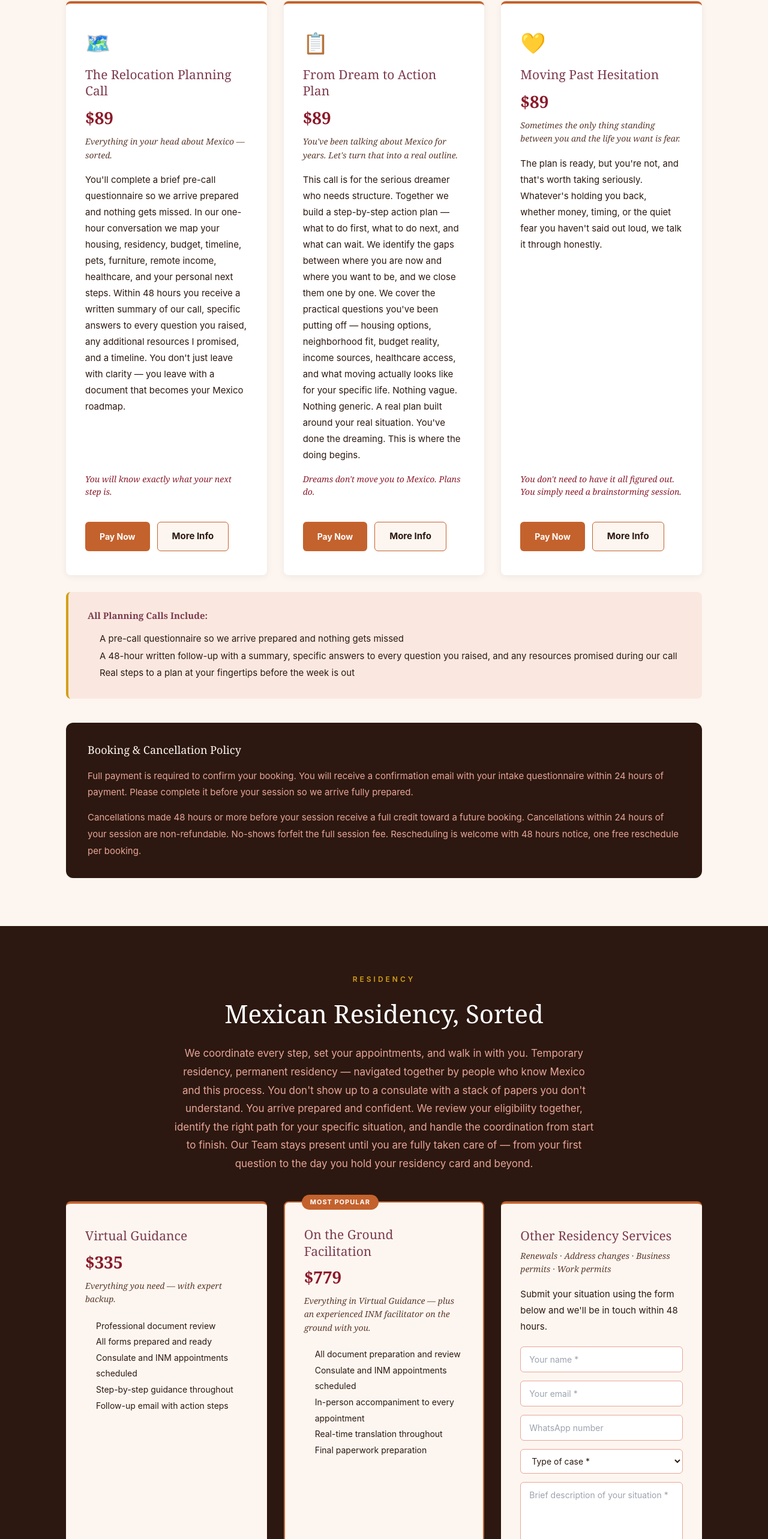
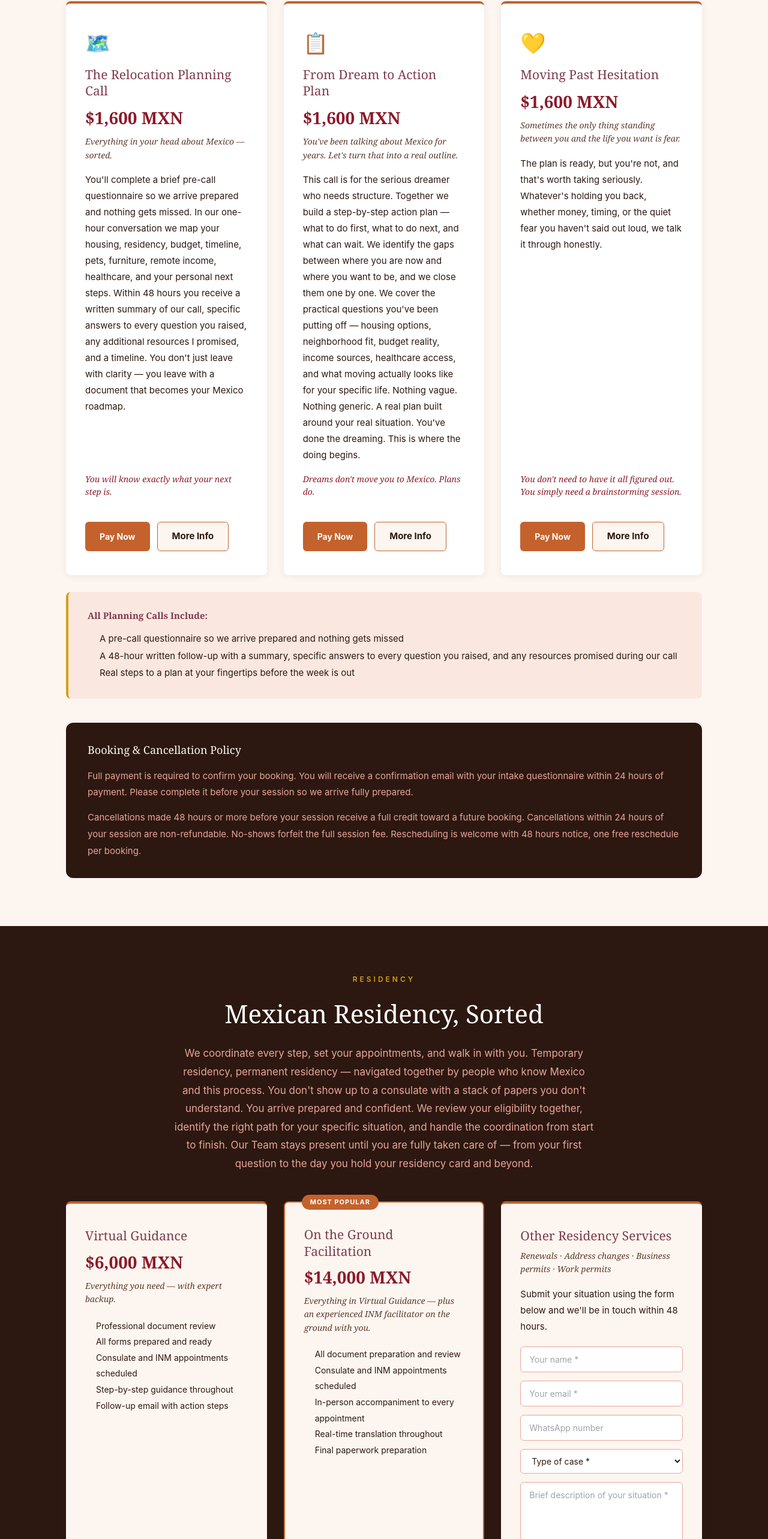
Before and after one commit to IntheknowMX/intheknowmx.com, a Next.js app: page / in a window 1280 px wide. Shown: the part 5940-8506 px from the top of the page at 60% size. Built offline with nearby package versions, Linux system fonts and the light colour scheme.

Commit message:
Convert service prices from USD to MXN
Co-Authored-By: Claude Sonnet 4.6 <noreply@anthropic.com>

```diff
--- a/app/page.tsx
+++ b/app/page.tsx
@@ -479,7 +479,7 @@ export default function Home() {
                 subtitle: 'Everything in your head about Mexico — sorted.',
                 body: "You'll complete a brief pre-call questionnaire so we arrive prepared and nothing gets missed. In our one-hour conversation we map your housing, residency, budget, timeline, pets, furniture, remote income, healthcare, and your personal next steps. Within 48 hours you receive a written summary of our call, specific answers to every question you raised, any additional resources I promised, and a timeline. You don't just leave with clarity — you leave with a document that becomes your Mexico roadmap.",
                 closing: 'You will know exactly what your next step is.',
-                priceTag: '$89',
+                priceTag: '$1,600 MXN',
               },
               {
                 emoji: '📋',
@@ -487,7 +487,7 @@ export default function Home() {
                 subtitle: "You've been talking about Mexico for years. Let's turn that into a real outline.",
                 body: "This call is for the serious dreamer who needs structure. Together we build a step-by-step action plan — what to do first, what to do next, and what can wait. We identify the gaps between where you are now and where you want to be, and we close them one by one. We cover the practical questions you've been putting off — housing options, neighborhood fit, budget reality, income sources, healthcare access, and what moving actually looks like for your specific life. Nothing vague. Nothing generic. A real plan built around your real situation. You've done the dreaming. This is where the doing begins.",
                 closing: "Dreams don't move you to Mexico. Plans do.",
-                priceTag: '$89',
+                priceTag: '$1,600 MXN',
               },
               {
                 emoji: '💛',
@@ -495,7 +495,7 @@ export default function Home() {
                 subtitle: 'Sometimes the only thing standing between you and the life you want is fear.',
                 body: "The plan is ready, but you're not, and that's worth taking seriously. Whatever's holding you back, whether money, timing, or the quiet fear you haven't said out loud, we talk it through honestly.",
                 closing: "You don't need to have it all figured out. You simply need a brainstorming session.",
-                priceTag: '$89',
+                priceTag: '$1,600 MXN',
               },
             ].map((card) => (
               <div key={card.title} style={{ backgroundColor: 'white', padding: '40px 32px', borderRadius: '8px', borderTop: '4px solid #C4622D', display: 'flex', flexDirection: 'column', boxShadow: '0 2px 12px rgba(44,24,16,0.07)' }}>
@@ -548,7 +548,7 @@ export default function Home() {
             {/* Card 1 — Virtual Guidance */}
             <div style={{ backgroundColor: '#FDF6F0', padding: '40px 32px', borderRadius: '8px', borderTop: '4px solid #C4622D', display: 'flex', flexDirection: 'column' }}>
               <h3 style={{ fontSize: '21px', marginBottom: '8px', color: '#7D3B4E', fontFamily: "var(--font-playfair, 'Playfair Display', Georgia, serif)", lineHeight: '1.3' }}>Virtual Guidance</h3>
-              <p style={{ fontSize: '28px', fontWeight: '700', color: '#8B1A2A', marginBottom: '8px', fontFamily: "var(--font-playfair, 'Playfair Display', Georgia, serif)" }}>$335</p>
+              <p style={{ fontSize: '28px', fontWeight: '700', color: '#8B1A2A', marginBottom: '8px', fontFamily: "var(--font-playfair, 'Playfair Display', Georgia, serif)" }}>$6,000 MXN</p>
               <p style={{ fontSize: '14px', fontStyle: 'italic', color: '#5C3A2E', marginBottom: '20px', fontFamily: "var(--font-playfair, 'Playfair Display', Georgia, serif)", lineHeight: '1.6' }}>Everything you need — with expert backup.</p>
               <ul style={{ fontSize: '14px', lineHeight: '1.9', color: '#2C1810', paddingLeft: '18px', marginBottom: '24px', flex: 1 }}>
                 <li>Professional document review</li>
@@ -567,7 +567,7 @@ export default function Home() {
             <div style={{ backgroundColor: '#FDF6F0', padding: '40px 32px', borderRadius: '8px', borderTop: '4px solid #C4622D', border: '2px solid #C4622D', position: 'relative', display: 'flex', flexDirection: 'column' }}>
               <p style={{ position: 'absolute', top: '-13px', left: '28px', fontSize: '11px', backgroundColor: '#C4622D', color: 'white', padding: '4px 14px', borderRadius: '20px', fontWeight: '700', letterSpacing: '1px', margin: 0 }}>MOST POPULAR</p>
               <h3 style={{ fontSize: '21px', marginBottom: '8px', color: '#7D3B4E', fontFamily: "var(--font-playfair, 'Playfair Display', Georgia, serif)", lineHeight: '1.3' }}>On the Ground Facilitation</h3>
-              <p style={{ fontSize: '28px', fontWeight: '700', color: '#8B1A2A', marginBottom: '8px', fontFamily: "var(--font-playfair, 'Playfair Display', Georgia, serif)" }}>$779</p>
+              <p style={{ fontSize: '28px', fontWeight: '700', color: '#8B1A2A', marginBottom: '8px', fontFamily: "var(--font-playfair, 'Playfair Display', Georgia, serif)" }}>$14,000 MXN</p>
               <p style={{ fontSize: '14px', fontStyle: 'italic', color: '#5C3A2E', marginBottom: '20px', fontFamily: "var(--font-playfair, 'Playfair Display', Georgia, serif)", lineHeight: '1.6' }}>Everything in Virtual Guidance — plus an experienced INM facilitator on the ground with you.</p>
               <ul style={{ fontSize: '14px', lineHeight: '1.9', color: '#2C1810', paddingLeft: '18px', marginBottom: '24px', flex: 1 }}>
                 <li>All document preparation and review</li>
@@ -757,13 +757,13 @@ export default function Home() {
                 <div style={{ flex: 1 }}>
                   <h3 style={{ fontSize: '21px', marginBottom: '20px', color: '#7D3B4E', fontFamily: "var(--font-playfair, 'Playfair Display', Georgia, serif)", lineHeight: '1.3' }}>Pricing</h3>
                   <div style={{ fontSize: '18px', fontWeight: '400', color: '#2C1810', marginBottom: '14px', lineHeight: '1.5' }}>
-                    Hourly — <span style={{ fontSize: '19px', fontWeight: '700', color: '#8B1A2A', fontFamily: "var(--font-playfair, 'Playfair Display', Georgia, serif)" }}>$35/hour</span> &nbsp;·&nbsp; No minimum
+                    Hourly — <span style={{ fontSize: '19px', fontWeight: '700', color: '#8B1A2A', fontFamily: "var(--font-playfair, 'Playfair Display', Georgia, serif)" }}>$650 MXN/hour</span> &nbsp;·&nbsp; No minimum
                   </div>
                   <p style={{ fontSize: '13px', fontWeight: '700', color: '#7D3B4E', textTransform: 'uppercase', letterSpacing: '1px', margin: '20px 0 12px' }}>Monthly Retainers:</p>
                   <div style={{ fontSize: '18px', fontWeight: '400', color: '#2C1810', marginBottom: '20px' }}>
-                    <div style={{ marginBottom: '12px', lineHeight: '1.5' }}>Starter — 8 hours — <span style={{ fontSize: '19px', fontWeight: '700', color: '#8B1A2A', fontFamily: "var(--font-playfair, 'Playfair Display', Georgia, serif)" }}>$250</span></div>
-                    <div style={{ marginBottom: '12px', lineHeight: '1.5' }}>Standard — 16 hours — <span style={{ fontSize: '19px', fontWeight: '700', color: '#8B1A2A', fontFamily: "var(--font-playfair, 'Playfair Display', Georgia, serif)" }}>$480</span></div>
-                    <div style={{ lineHeight: '1.5' }}>Full Support — 24 hours — <span style={{ fontSize: '19px', fontWeight: '700', color: '#8B1A2A', fontFamily: "var(--font-playfair, 'Playfair Display', Georgia, serif)" }}>$700</span></div>
+                    <div style={{ marginBottom: '12px', lineHeight: '1.5' }}>Starter — 8 hours — <span style={{ fontSize: '19px', fontWeight: '700', color: '#8B1A2A', fontFamily: "var(--font-playfair, 'Playfair Display', Georgia, serif)" }}>$4,500 MXN</span></div>
+                    <div style={{ marginBottom: '12px', lineHeight: '1.5' }}>Standard — 16 hours — <span style={{ fontSize: '19px', fontWeight: '700', color: '#8B1A2A', fontFamily: "var(--font-playfair, 'Playfair Display', Georgia, serif)" }}>$8,500 MXN</span></div>
+                    <div style={{ lineHeight: '1.5' }}>Full Support — 24 hours — <span style={{ fontSize: '19px', fontWeight: '700', color: '#8B1A2A', fontFamily: "var(--font-playfair, 'Playfair Display', Georgia, serif)" }}>$12,500 MXN</span></div>
                   </div>
                   <p style={{ fontSize: '14px', lineHeight: '1.75', color: '#2C1810', marginBottom: '10px' }}>
                     <strong>Includes:</strong> all WhatsApp communication, research time, coordination time, travel time to appointments, all calls and messages on your behalf, document review and translation, and a weekly usage report.
--- a/app/residency/page.tsx
+++ b/app/residency/page.tsx
@@ -125,7 +125,7 @@ export default function ResidencyPage() {
             {/* Tier 1 — Virtual Guidance */}
             <div style={{ backgroundColor: '#FDF6F0', padding: '40px 32px', borderRadius: '8px', borderTop: '4px solid #C4622D', display: 'flex', flexDirection: 'column' }}>
               <h3 style={{ fontSize: '21px', marginBottom: '8px', color: '#7D3B4E', fontFamily: "var(--font-playfair, 'Playfair Display', Georgia, serif)", lineHeight: '1.3' }}>Virtual Guidance</h3>
-              <p style={{ fontSize: '28px', fontWeight: '700', color: '#8B1A2A', marginBottom: '8px', fontFamily: "var(--font-playfair, 'Playfair Display', Georgia, serif)" }}>$335</p>
+              <p style={{ fontSize: '28px', fontWeight: '700', color: '#8B1A2A', marginBottom: '8px', fontFamily: "var(--font-playfair, 'Playfair Display', Georgia, serif)" }}>$6,000 MXN</p>
               <p style={{ fontSize: '14px', fontStyle: 'italic', color: '#5C3A2E', marginBottom: '20px', fontFamily: "var(--font-playfair, 'Playfair Display', Georgia, serif)", lineHeight: '1.6' }}>Everything you need — with expert backup.</p>
               <ul style={{ fontSize: '14px', lineHeight: '1.9', color: '#2C1810', paddingLeft: '18px', marginBottom: '24px', flex: 1 }}>
                 <li>Professional document review</li>
@@ -156,7 +156,7 @@ export default function ResidencyPage() {
             <div style={{ backgroundColor: '#FDF6F0', padding: '40px 32px', borderRadius: '8px', borderTop: '4px solid #C4622D', border: '2px solid #C4622D', position: 'relative', display: 'flex', flexDirection: 'column' }}>
               <p style={{ position: 'absolute', top: '-13px', left: '28px', fontSize: '11px', backgroundColor: '#C4622D', color: 'white', padding: '4px 14px', borderRadius: '20px', fontWeight: '700', letterSpacing: '1px', margin: 0 }}>MOST POPULAR</p>
               <h3 style={{ fontSize: '21px', marginBottom: '8px', color: '#7D3B4E', fontFamily: "var(--font-playfair, 'Playfair Display', Georgia, serif)", lineHeight: '1.3' }}>On the Ground Facilitation</h3>
-              <p style={{ fontSize: '28px', fontWeight: '700', color: '#8B1A2A', marginBottom: '8px', fontFamily: "var(--font-playfair, 'Playfair Display', Georgia, serif)" }}>$779</p>
+              <p style={{ fontSize: '28px', fontWeight: '700', color: '#8B1A2A', marginBottom: '8px', fontFamily: "var(--font-playfair, 'Playfair Display', Georgia, serif)" }}>$14,000 MXN</p>
               <p style={{ fontSize: '14px', fontStyle: 'italic', color: '#5C3A2E', marginBottom: '20px', fontFamily: "var(--font-playfair, 'Playfair Display', Georgia, serif)", lineHeight: '1.6' }}>Everything in Virtual Guidance — plus an experienced INM facilitator on the ground with you.</p>
               <ul style={{ fontSize: '14px', lineHeight: '1.9', color: '#2C1810', paddingLeft: '18px', marginBottom: '24px', flex: 1 }}>
                 <li>All document preparation and review</li>
```
